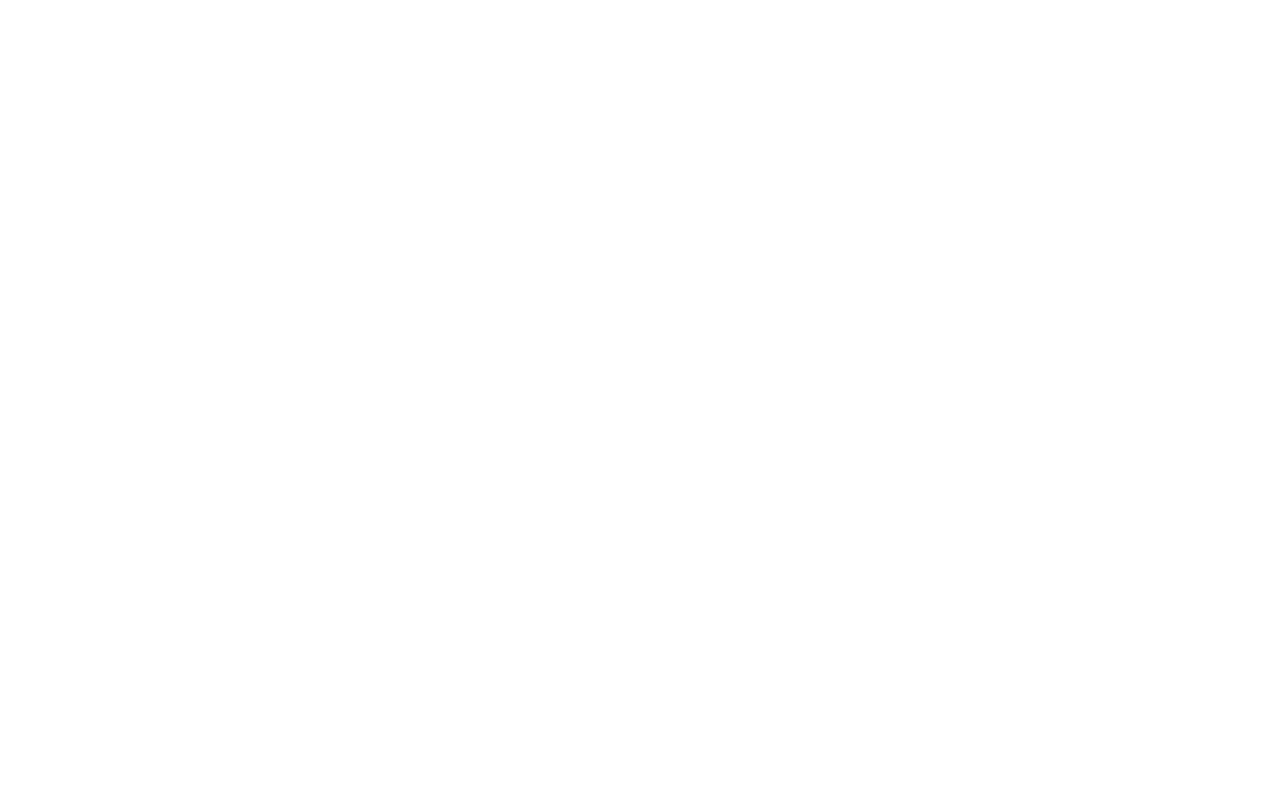
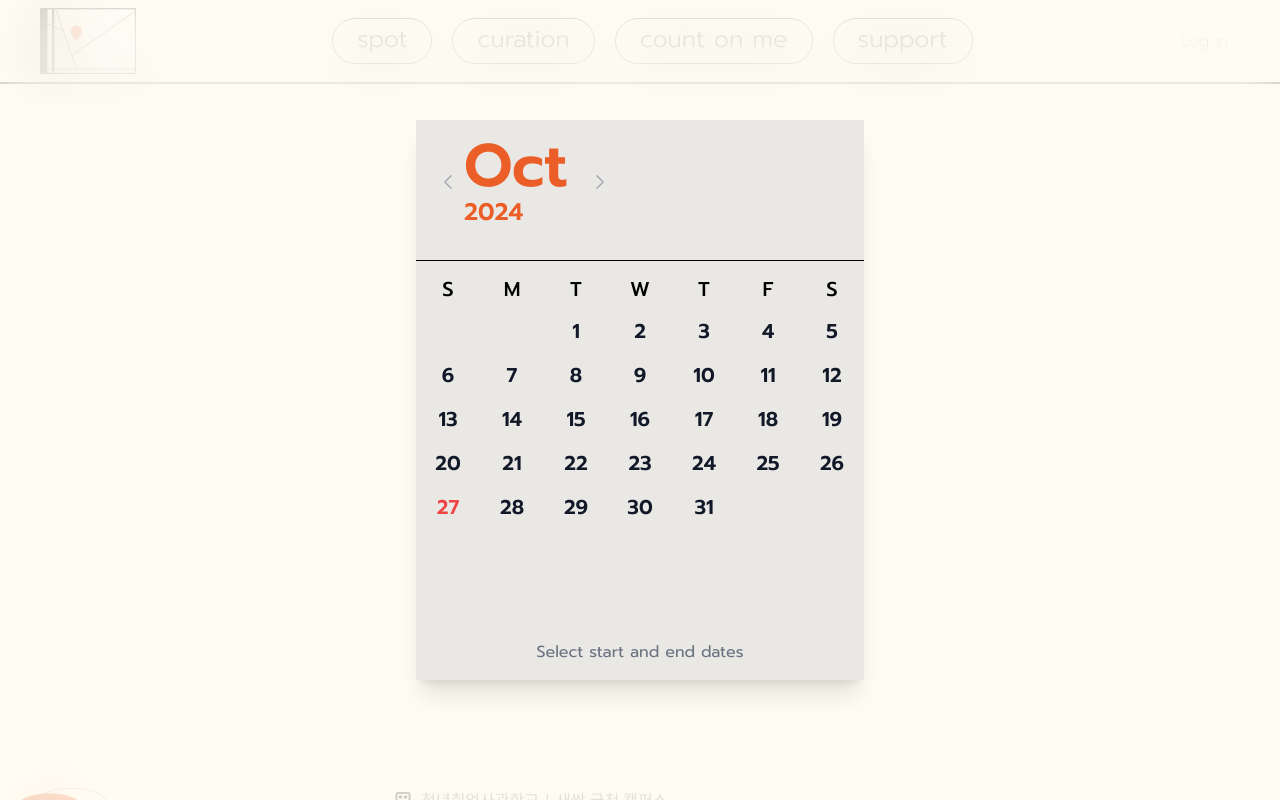
Before and after one commit to count-on-mee/frontend, a React (Vite) app: page /calendar in a window 1280 px wide. Before the commit this address had no page. Shown: the top 800 px of the page. Built offline with nearby package versions, Linux system fonts and the light colour scheme.

Commit message:
[Fix] lint 적용

```diff
--- a/src/App.jsx
+++ b/src/App.jsx
@@ -1,14 +1,14 @@
 import { Route, Routes } from 'react-router-dom';
 import Main from './pages/Main';
 import Login from './pages/Login';
-import Calendarpage from './pages/Calendarpage';
+import CalendarPage from './pages/CalendarPage';
 
 function App() {
   return (
     <Routes>
       <Route path="/" element={<Main />} />
       <Route path="/login" element={<Login />} />
-      <Route path="/Calendarpage" element={<Calendarpage />} />
+      <Route path="/calendar" element={<CalendarPage />} />
     </Routes>
   );
 }
--- a/src/components/Calendar.jsx
+++ b/src/components/Calendar.jsx
@@ -1,4 +1,3 @@
-import React from 'react';
 import { ChevronLeftIcon, ChevronRightIcon } from '@heroicons/react/24/solid';
 import {
   add,
@@ -195,7 +194,7 @@
           <div className="absolute inset-0 bg-[#FFFCF2] opacity-70 backdrop-filter backdrop-blur-xl"></div>
         </div>
 
-        <div className="bg-white rounded-lg shadow-xl w-full max-w-md h-[90vh] relative z-10">
+        <div className="bg-white rounded-lg shadow-xl w-full max-w-md h-[70vh] relative z-10">
           <Calendar />
         </div>
       </div>
--- a/src/components/Footer.jsx
+++ b/src/components/Footer.jsx
@@ -1,4 +1,3 @@
-import React from 'react';
 import logo from '../assets/img/logo.png';
 
 const Footer = () => {
--- a/src/components/HeroSection.jsx
+++ b/src/components/HeroSection.jsx
@@ -1,6 +1,5 @@
 'use client';
 
-import { useState } from 'react';
 import HeroSection from '../assets/img/HeroSection.jpg';
 
 export default function HeroSection1() {
--- a/src/pages/Calendarpage.jsx
+++ b/src/pages/Calendarpage.jsx
@@ -1,9 +1,8 @@
-import React from 'react';
 import Header from '../components/Header';
 import Footer from '../components/Footer';
 import Calendar from '../components/Calendar';
 
-function Calendarpage() {
+export default function CalendarPage() {
   return (
     <div className="flex flex-col min-h-screen">
       <Header />
@@ -16,5 +15,3 @@
     </div>
   );
 }
-
-export default Calendarpage;
```
